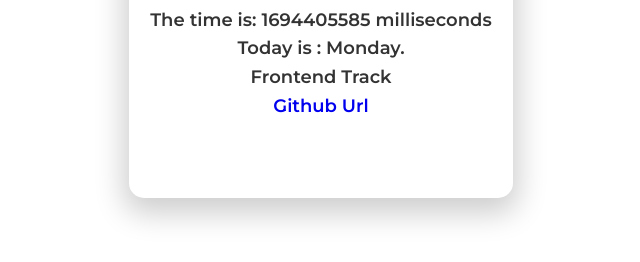
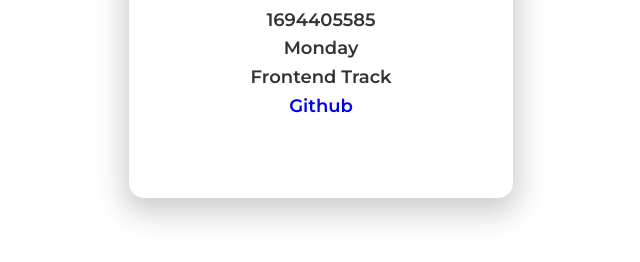
Before and after one commit to AdekolaToniloba/hng-task-one, a plain HTML site: page index.html in a window 1280 px wide. Shown: the part 378-640 px from the top of the page, without its empty margins (319-959 px from the left). Drawn offline with Linux system fonts and the light colour scheme.

Commit message:
Clean up

```diff
--- a/index.html
+++ b/index.html
@@ -27,7 +27,7 @@
         </div>
 
         <div class="github">
-            <a href="https://github.com/AdekolaToniloba/hng-task-one" target="_blank" data-testid="githubUrl">Github Url</a>
+            <a href="https://github.com/AdekolaToniloba/hng-task-one" target="_blank" data-testid="githubUrl">Github</a>
         </div>
     </div>
     </div>
--- a/script.js
+++ b/script.js
@@ -5,10 +5,10 @@ console.log(day)
 var dayList = ["Sunday", "Monday", "Tuesday", "Wednesday", "Thursday", "Friday", "Saturday", "Sunday"]
 let currentDay = document.getElementById("date")
 
-currentDay.textContent = "Today is : " + dayList[day] + "."
+currentDay.textContent = dayList[day]
 
 
 let currentTime = document.getElementById("utc")
 let currentMsTime = Math.floor((new Date().getTime()/1000))
-currentTime.textContent = "The time is: " + currentMsTime + " milliseconds"
+currentTime.textContent = currentMsTime
 console.log(currentTime)
```
Also changed, not shown: 1 other file.
